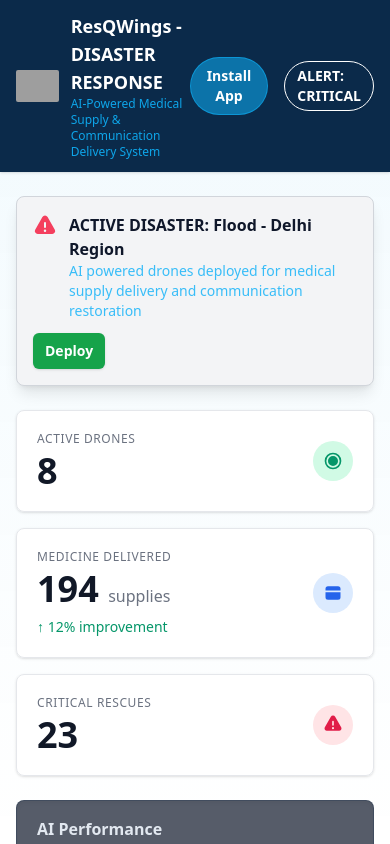
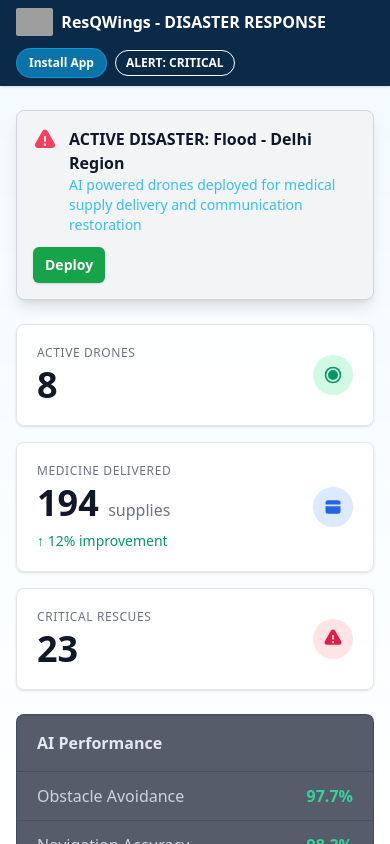
Before and after one commit to Atulya24/ResQWings, a React (Vite) app: page / in a window 390 px wide. Shown: the top 844 px of the page. Built offline with nearby package versions, Linux system fonts and the light colour scheme; grey boxes are pictures that could not be loaded.

Commit message:
fourth  commit

```diff
--- a/src/components/InstallPrompt.jsx
+++ b/src/components/InstallPrompt.jsx
@@ -65,7 +65,7 @@ export default function InstallPrompt() {
       <button
         onClick={() => canInstall && setShowModal(true)}
         disabled={!canInstall}
-        className={`inline-flex items-center gap-2 rounded-full px-4 py-2 font-semibold transition-colors border ${canInstall ? 'bg-brand text-white hover:bg-brand-dark border-brand' : 'bg-brand/60 text-white border-brand/70 cursor-not-allowed'}`}
+        className={`shrink-0 inline-flex items-center gap-2 rounded-full px-3 py-1.5 sm:px-4 sm:py-2 text-xs sm:text-sm font-semibold transition-colors border ${canInstall ? 'bg-brand text-white hover:bg-brand-dark border-brand' : 'bg-brand/60 text-white border-brand/70 cursor-not-allowed'}`}
         title={canInstall ? 'Install ResQWings' : 'Install not available yet'}
       >
         Install App
--- a/src/components/TopBar.jsx
+++ b/src/components/TopBar.jsx
@@ -23,26 +23,27 @@ export default function TopBar() {
 
   return (
     <div className="bg-[#0b2a4a] text-white shadow">
-      <div className="max-w-7xl mx-auto px-4 sm:px-6 lg:px-8 py-3 flex items-center">
-        <div className="flex items-center gap-3">
+      <div className="max-w-7xl mx-auto px-4 sm:px-6 lg:px-8 py-2 sm:py-3 flex flex-col sm:flex-row sm:items-center gap-2">
+        {/* Left cluster: logo + title */}
+        <div className="flex items-center gap-2 sm:gap-3 w-full sm:w-auto">
           <img
             src={logoSrc}
             alt="ResQWings logo"
-            className="h-8 w-auto rounded-sm bg-white/0"
+            className="h-7 sm:h-8 w-auto rounded-sm bg-white/0"
             onError={(e)=>{
               if (logoSrc === '/logo.png') setLogoSrc('/logo.png.jpg')
               else e.currentTarget.style.display='none'
             }}
           />
-          <div className="leading-tight">
-            <div className="font-bold text-lg text-white">ResQWings - DISASTER RESPONSE</div>
-            <div className="text-xs text-brand">AI-Powered Medical Supply & Communication Delivery System</div>
+          <div className="leading-tight min-w-0">
+            <div className="font-bold text-base sm:text-lg text-white truncate">ResQWings - DISASTER RESPONSE</div>
+            <div className="hidden sm:block text-xs text-brand">AI-Powered Medical Supply & Communication Delivery System</div>
           </div>
         </div>
-        {/* Right-most controls */}
-        <div className="ml-auto flex items-center gap-4 text-sm">
+        {/* Right-most controls (wrap below on mobile) */}
+        <div className="w-full sm:w-auto sm:ml-auto flex flex-wrap items-center gap-2 sm:gap-4 gap-y-2 text-xs sm:text-sm justify-start sm:justify-end pt-1 sm:pt-0">
           <InstallPrompt />
-          <span className="bg-transparent border border-white text-white px-3 py-1 rounded-full font-semibold shadow-sm">ALERT: CRITICAL</span>
+          <span className="bg-transparent border border-white text-white px-2.5 py-1 sm:px-3 sm:py-1 rounded-full font-semibold shadow-sm">ALERT: CRITICAL</span>
           <span className="text-white hidden sm:inline">{dateStr}, {timeStr}</span>
         </div>
       </div>
--- a/vite.config.js
+++ b/vite.config.js
@@ -19,12 +19,10 @@ export default defineConfig({
         background_color: '#ffffff',
         theme_color: '#0ea5e9',
         icons: [
-          // Ensure PNG icons are present for installability in Chromium
-          { src: 'https://via.placeholder.com/192.png?text=ResQ', sizes: '192x192', type: 'image/png' },
-          { src: 'https://via.placeholder.com/512.png?text=ResQ', sizes: '512x512', type: 'image/png' },
-          // Using your provided logo file for PWA icons (JPEG). For best results, supply square PNGs later.
-          { src: '/logo.png.jpg', sizes: '192x192', type: 'image/jpeg' },
-          { src: '/logo.png.jpg', sizes: '512x512', type: 'image/jpeg' },
+          // Local icons generated from your logo (will be created under public/icons)
+          { src: '/icons/pwa-192x192.png', sizes: '192x192', type: 'image/png' },
+          { src: '/icons/pwa-512x512.png', sizes: '512x512', type: 'image/png' },
+          { src: '/icons/maskable-512x512.png', sizes: '512x512', type: 'image/png', purpose: 'maskable' },
         ],
       },
     }),
```
